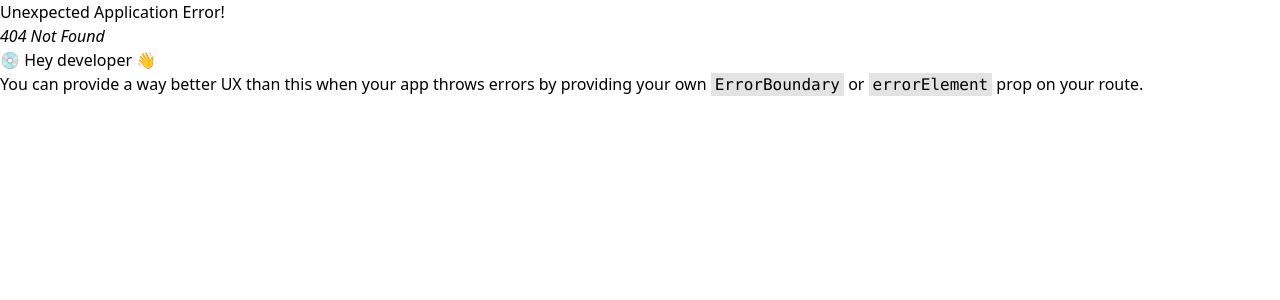
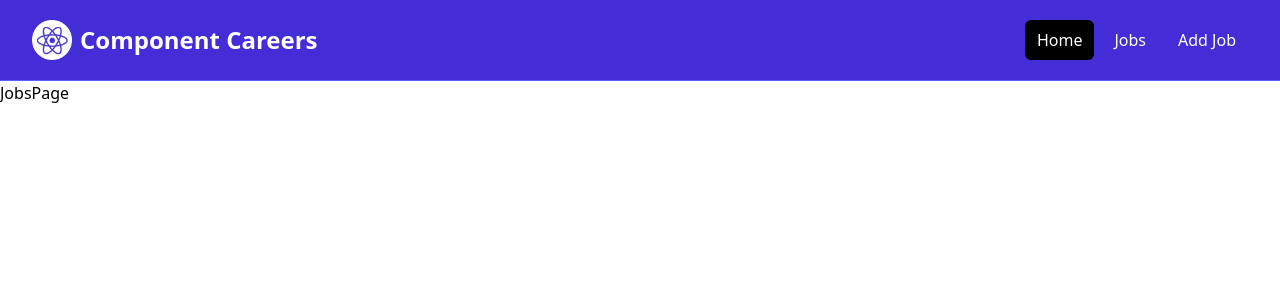
Before and after one commit to tnajim/component-careers, a React (Vite) app: page /jobs in a window 1280 px wide. Before the commit this address had no page. Shown: the top 300 px of the page. Built offline with nearby package versions, Linux system fonts and the light colour scheme.

Commit message:
added JobsPage component and updated routing; replaced anchor tags with Link components for navigation

```diff
--- a/src/App.jsx
+++ b/src/App.jsx
@@ -6,11 +6,13 @@
 } from "react-router-dom";
 import MainLayout from "./layouts/MainLayout";
 import HomePage from "./pages/HomePage";
+import JobsPage from "./pages/JobsPage";
 
 const router = createBrowserRouter(
   createRoutesFromElements(
     <Route path="/" element={<MainLayout />}>
       <Route index element={<HomePage />} />
+      <Route path="/jobs" element={<JobsPage />} />
     </Route>
   )
 );
--- a/src/components/HomeCards.jsx
+++ b/src/components/HomeCards.jsx
@@ -1,3 +1,4 @@
+import { Link } from "react-router-dom";
 import Card from "./Card";
 
 const HomeCards = () => {
@@ -10,24 +11,24 @@
             <p className="mt-2 mb-4">
               Browse our React jobs and start your career today
             </p>
-            <a
-              href="/jobs.html"
+            <Link
+              to="/jobs"
               className="inline-block bg-black text-white rounded-lg px-4 py-2 hover:bg-gray-700"
             >
               Browse Jobs
-            </a>
+            </Link>
           </Card>
           <Card bg="bg-indigo-100">
             <h2 className="text-2xl font-bold">For Employers</h2>
             <p className="mt-2 mb-4">
               List your job to find the perfect developer for the role
             </p>
-            <a
-              href="/add-job.html"
+            <Link
+              to="/add-job"
               className="inline-block bg-indigo-500 text-white rounded-lg px-4 py-2 hover:bg-indigo-600"
             >
               Add Job
-            </a>
+            </Link>
           </Card>
         </div>
       </div>
--- a/src/components/JobListing.jsx
+++ b/src/components/JobListing.jsx
@@ -1,6 +1,7 @@
 /* eslint-disable react/prop-types */
 import { useState } from "react";
 import { FaMapMarker } from "react-icons/fa";
+import { Link } from "react-router-dom";
 
 const JobListing = ({ job }) => {
   const [showFullDescription, setShowFullDescription] = useState(false);
@@ -37,12 +38,12 @@
             <FaMapMarker className="inline text-lg mb-1 mr-1" />
             {job.location}
           </div>
-          <a
-            href={`/job/${job.id}`}
+          <Link
+            to={`/job/${job.id}`}
             className="h-[36px] bg-indigo-500 hover:bg-indigo-600 text-white px-4 py-2 rounded-lg text-center text-sm"
           >
             Read More
-          </a>
+          </Link>
         </div>
       </div>
     </div>
--- a/src/components/Navbar.jsx
+++ b/src/components/Navbar.jsx
@@ -1,3 +1,4 @@
+import { Link } from "react-router-dom";
 import logo from "../assets/images/logo.png";
 
 const Navbar = () => {
@@ -7,9 +8,9 @@
         <div className="flex h-20 items-center justify-between">
           <div className="flex flex-1 items-center justify-center md:items-stretch md:justify-start">
             {/* <!-- Logo --> */}
-            <a
+            <Link
               className="flex flex-shrink-0 items-center mr-4"
-              href="/index.html"
+              to="/"
             >
               <img
                 className="h-10 w-auto"
@@ -19,27 +20,27 @@
               <span className="hidden md:block text-white text-2xl font-bold ml-2">
                 Component Careers
               </span>
-            </a>
+            </Link>
             <div className="md:ml-auto">
               <div className="flex space-x-2">
-                <a
-                  href="/index.html"
+                <Link
+                  to="/"
                   className="text-white bg-black hover:bg-gray-900 hover:text-white rounded-md px-3 py-2"
                 >
                   Home
-                </a>
-                <a
-                  href="/jobs.html"
+                </Link>
+                <Link
+                  to="/jobs"
                   className="text-white hover:bg-gray-900 hover:text-white rounded-md px-3 py-2"
                 >
                   Jobs
-                </a>
-                <a
-                  href="/add-job.html"
+                </Link>
+                <Link
+                  to="/add-job"
                   className="text-white hover:bg-gray-900 hover:text-white rounded-md px-3 py-2"
                 >
                   Add Job
-                </a>
+                </Link>
               </div>
             </div>
           </div>
--- a/src/components/ViewAllJobs.jsx
+++ b/src/components/ViewAllJobs.jsx
@@ -1,12 +1,14 @@
+import { Link } from "react-router-dom";
+
 const ViewAllJobs = () => {
   return (
     <section className="m-auto max-w-lg my-10 px-6">
-      <a
-        href="/jobs"
+      <Link
+        to="/jobs"
         className="block bg-black text-white text-center py-4 px-6 rounded-xl hover:bg-gray-700"
       >
         View All Jobs
-      </a>
+      </Link>
     </section>
   );
 };
--- /dev/null
+++ b/src/pages/JobsPage.jsx
@@ -0,0 +1,8 @@
+
+const JobsPage = () => {
+  return (
+    <div>JobsPage</div>
+  )
+}
+
+export default JobsPage;
```
